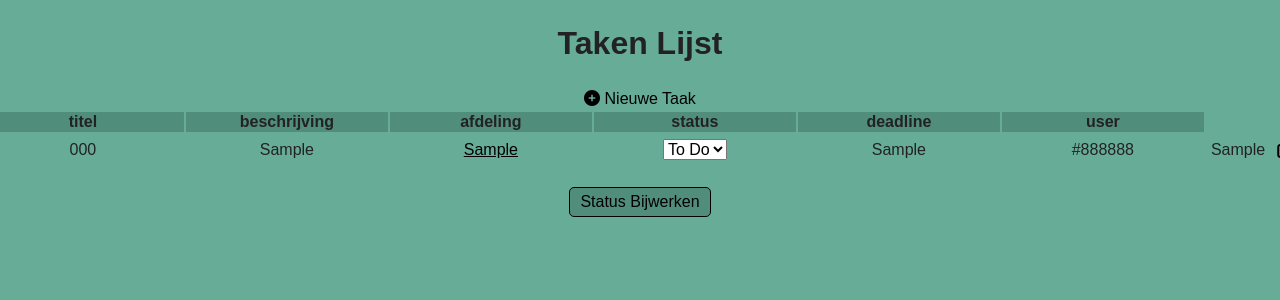
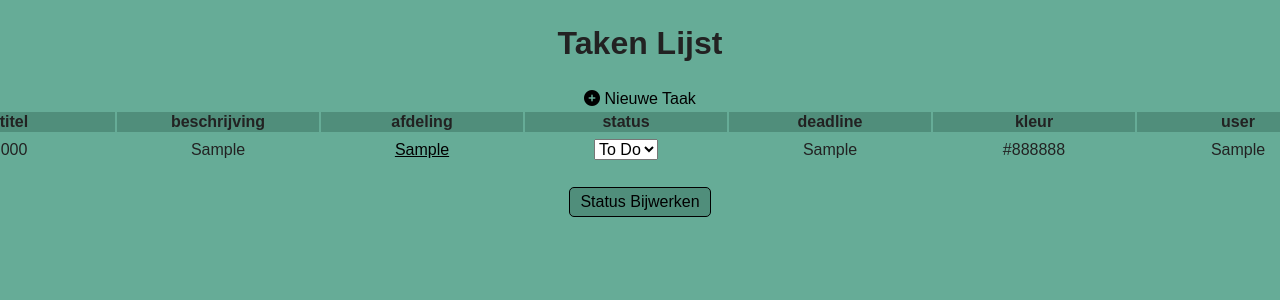
Before and after one commit to CatGirlBaphomet/PRA_B3, a PHP site: page /pra_b3/tasks/index.php in a window 1280 px wide; the page is wider, and only the part inside the window is pictured. Shown: the part 112-412 px from the top of that part. Run offline with PHP 8.4, Linux system fonts and the light colour scheme; the visitor is signed in with stand-in values (Sample User, id 1); tables that the repository leaves empty or names only in its code hold one stand-in row (values such as "Sample post"); data that the repository does not hold is empty; some libraries are stand-ins or nearby versions.

Commit message:
merge fix

```diff
--- a/tasks/index.php
+++ b/tasks/index.php
@@ -44,6 +44,7 @@ if (!isset($_SESSION['user_id']))
                     <th>afdeling</th>
                     <th>status</th>
                     <th>deadline</th>
+                    <th>kleur</th>
                     <th>user</th>
                 </tr>
                 <?php foreach($taken as $taak): ?>
```
